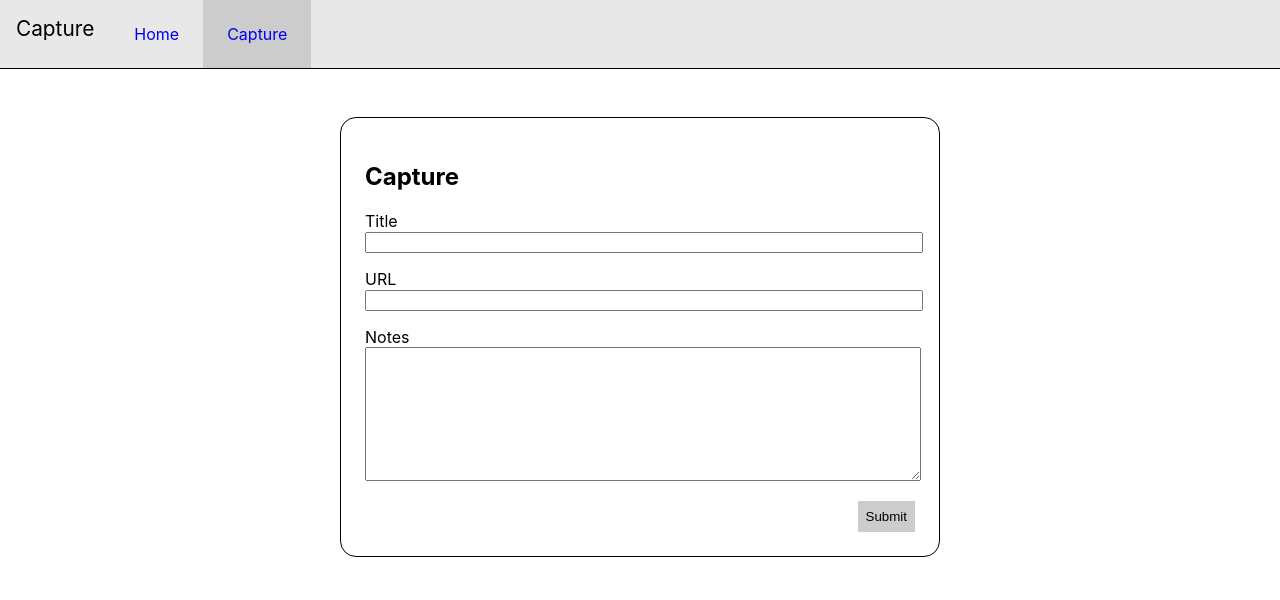
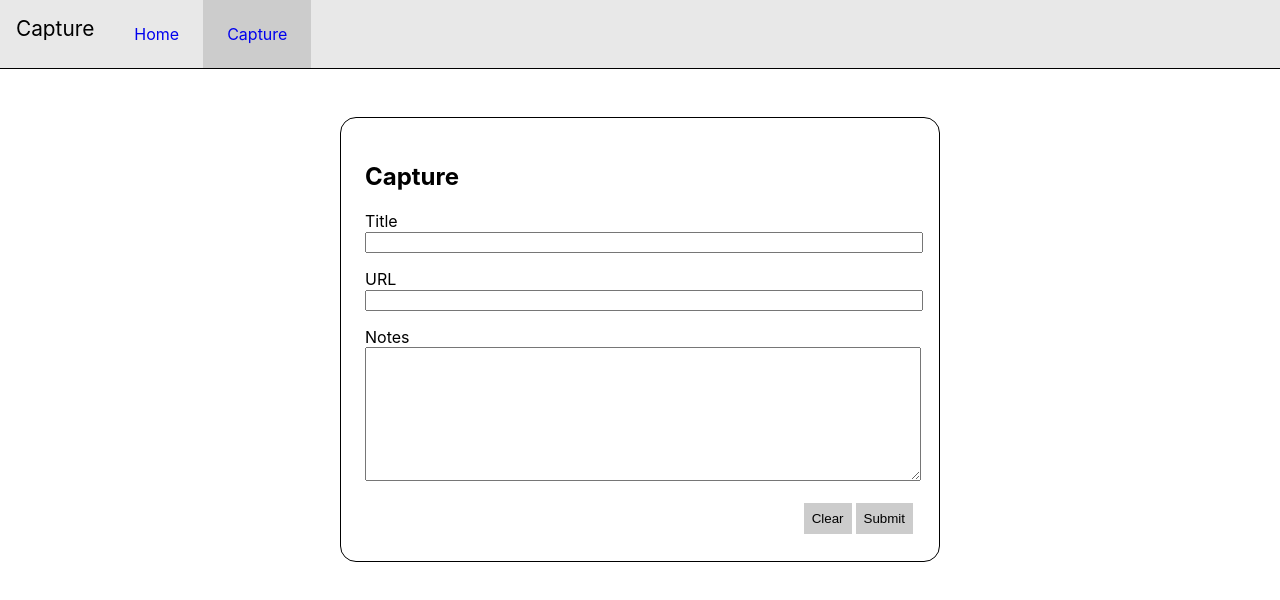
Before and after one commit to paradon/linklogger-ui, a React (Create React App) app: page /capture in a window 1280 px wide. Shown: the top 600 px of the page. Built offline with nearby package versions, Linux system fonts and the light colour scheme.

Commit message:
Add interaction and status feedback

```diff
--- a/src/pages/CapturePage.module.css
+++ b/src/pages/CapturePage.module.css
@@ -25,9 +25,36 @@ textarea {
   background-color: #ccc;
   padding: 8px;
   display: block;
-  margin-left: auto;
+  float: right;
+  margin: 2px;
 }
 
 .button:hover {
   background-color: #eee;
 }
+
+.spinner {
+  display: inline-block;
+  border: 3px solid #f3f3f3; /* Light grey */
+  border-top: 3px solid #3498db; /* Blue */
+  border-radius: 50%;
+  width: 20px;
+  height: 20px;
+  animation: spinner 2s linear infinite;
+}
+
+@keyframes spinner {
+  0% {
+    transform: rotate(0deg);
+  }
+  100% {
+    transform: rotate(360deg);
+  }
+}
+
+@media screen and (max-width: 550px) {
+  .button {
+    float: none;
+    width: 100%;
+  }
+}
--- a/src/pages/CapturePage.tsx
+++ b/src/pages/CapturePage.tsx
@@ -6,10 +6,12 @@ function InputField({
   label,
   value,
   onChange,
+  locked,
 }: {
   label: string;
   value: string;
   onChange: (value: string) => void;
+  locked: boolean;
 }) {
   function handleChange(event: React.ChangeEvent<HTMLInputElement>) {
     onChange(event.target.value);
@@ -18,7 +20,12 @@ function InputField({
   return (
     <label className={styles.input}>
       <span>{label}</span>{' '}
-      <input type="text" value={value} onChange={handleChange} />
+      <input
+        type="text"
+        value={value}
+        onChange={handleChange}
+        disabled={locked}
+      />
     </label>
   );
 }
@@ -27,10 +34,12 @@ function TextArea({
   label,
   value,
   onChange,
+  locked,
 }: {
   label: string;
   value: string;
   onChange: (value: string) => void;
+  locked: boolean;
 }) {
   function handleChange(event: React.ChangeEvent<HTMLTextAreaElement>) {
     onChange(event.target.value);
@@ -39,17 +48,63 @@ function TextArea({
   return (
     <label className={styles.input}>
       <span>{label}</span>{' '}
-      <textarea value={value} onChange={handleChange}></textarea>
+      <textarea value={value} onChange={handleChange} disabled={locked} />
     </label>
   );
 }
 
-function Button({ label, onClick }: { label: string; onClick: () => void }) {
+function Button({
+  label,
+  onClick,
+  locked,
+}: {
+  label: string;
+  onClick: () => void;
+  locked: boolean;
+}) {
   return (
-    <button className={styles.button} onClick={onClick}>
+    <button className={styles.button} onClick={onClick} disabled={locked}>
       {label}
     </button>
   );
+}
+
+interface SavingStatus {
+  type: 'new' | 'saving' | 'success' | 'error';
+  msg?: string;
+}
+
+function Spinner() {
+  return <div className={styles.spinner} />;
+}
+
+function Saving() {
+  return (
+    <p>
+      <Spinner /> Saving...
+    </p>
+  );
+}
+
+function Saved() {
+  return <p>✔️ Saved</p>;
+}
+
+function Failed({ msg }: { msg: string }) {
+  return <p>❌ Failed ({msg})</p>;
+}
+
+function Status({ status }: { status: SavingStatus }) {
+  switch (status.type) {
+    case 'saving':
+      return <Saving />;
+    case 'success':
+      return <Saved />;
+    case 'error':
+      return <Failed msg={status.msg || ''} />;
+    default:
+      return <p>&nbsp;</p>;
+  }
 }
 
 export default function CapturePage() {
@@ -59,19 +114,54 @@ export default function CapturePage() {
   const [url, setUrl] = useState(searchParams.get('url') || '');
   const [notes, setNotes] = useState(searchParams.get('notes') || '');
 
-  function submit() {
+  const [savingStatus, setSavingStatus] = useState<SavingStatus>({
+    type: 'new',
+  });
+
+  async function submit() {
     console.log(`Title: ${title}`);
     console.log(`URL: ${url}`);
     console.log(`Notes: ${notes}`);
+    setSavingStatus({ type: 'saving' });
+    await new Promise((r) => setTimeout(r, 2000));
+    setSavingStatus({
+      type: 'error',
+      msg: 'This is a test of a somewhat long error message to see how it flows in the form.',
+    });
   }
+
+  function clear() {
+    setSavingStatus({ type: 'new' });
+  }
+
+  const isSaving = () => savingStatus.type === 'saving';
 
   return (
     <div className={styles.form}>
       <h2>Capture</h2>
-      <InputField label="Title" value={title} onChange={(x) => setTitle(x)} />
-      <InputField label="URL" value={url} onChange={(x) => setUrl(x)} />
-      <TextArea label="Notes" value={notes} onChange={(x) => setNotes(x)} />
-      <Button label="Submit" onClick={submit} />
+      <InputField
+        label="Title"
+        value={title}
+        onChange={(x) => setTitle(x)}
+        locked={isSaving()}
+      />
+      <InputField
+        label="URL"
+        value={url}
+        onChange={(x) => setUrl(x)}
+        locked={isSaving()}
+      />
+      <TextArea
+        label="Notes"
+        value={notes}
+        onChange={(x) => setNotes(x)}
+        locked={isSaving()}
+      />
+      <div>
+        <Button label="Submit" onClick={submit} locked={isSaving()} />
+        <Button label="Clear" onClick={clear} locked={isSaving()} />
+        <Status status={savingStatus} />
+      </div>
     </div>
   );
 }
```
